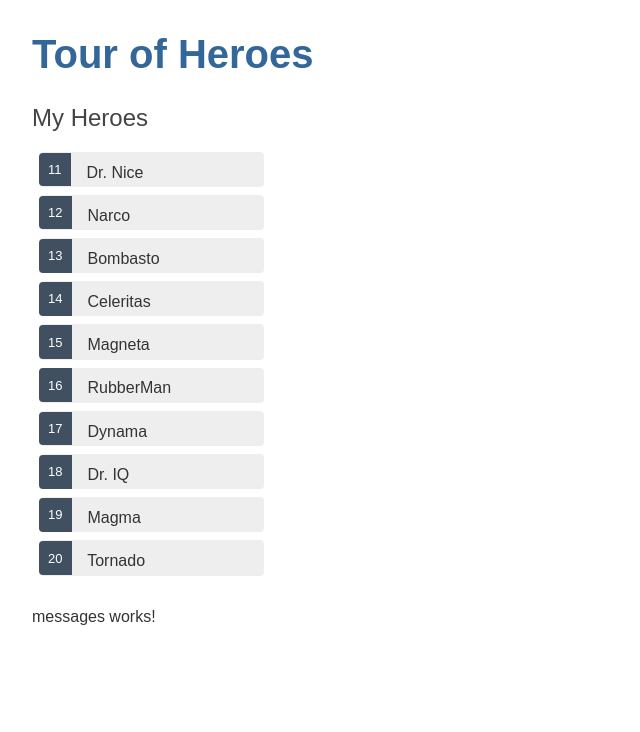
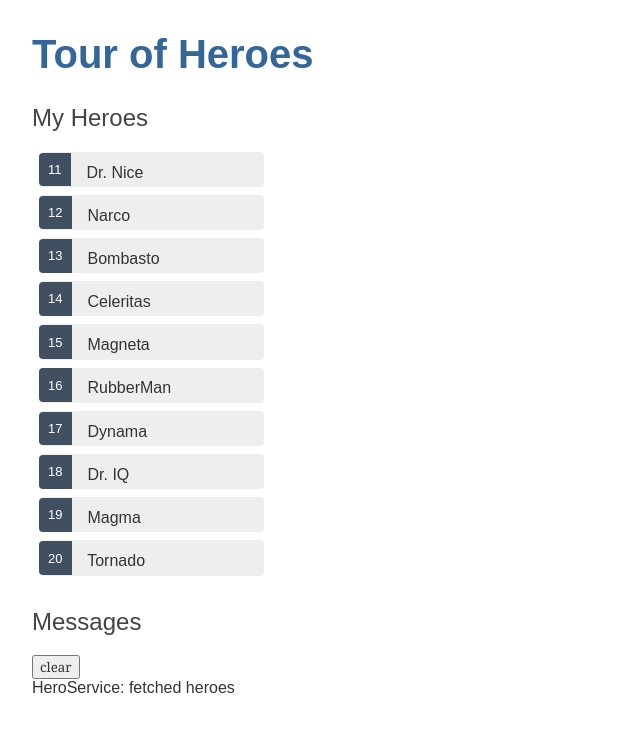
Before and after one commit to DiFly/heroes-app-angular, an Angular app: page / in a window 1280 px wide. Shown: the top 732 px of the page, without its empty margins (0-640 px from the left). Built offline with nearby package versions, Linux system fonts and the light colour scheme.

Commit message:
Modify message component to integrate message service

```diff
--- a/src/app/messages/messages.component.html
+++ b/src/app/messages/messages.component.html
@@ -1 +1,11 @@
-<p>messages works!</p>
+<div *ngIf="messsageService.messages.length">
+
+  <h2>Messages</h2>
+  <button class="clear"
+    (click)="messsageService.clear()">
+    clear
+  </button>
+  <div *ngFor='let message of messsageService.messages'>
+    {{message}}
+  </div>
+</div>
--- a/src/app/messages/messages.component.ts
+++ b/src/app/messages/messages.component.ts
@@ -1,4 +1,6 @@
 import { Component, OnInit } from '@angular/core';
+
+import { MessageService } from "../message.service";
 
 @Component({
   selector: 'app-messages',
@@ -7,7 +9,9 @@ import { Component, OnInit } from '@angular/core';
 })
 export class MessagesComponent implements OnInit {
 
-  constructor() { }
+  constructor(
+    public messsageService: MessageService
+  ) { }
 
   ngOnInit() {
   }
```
